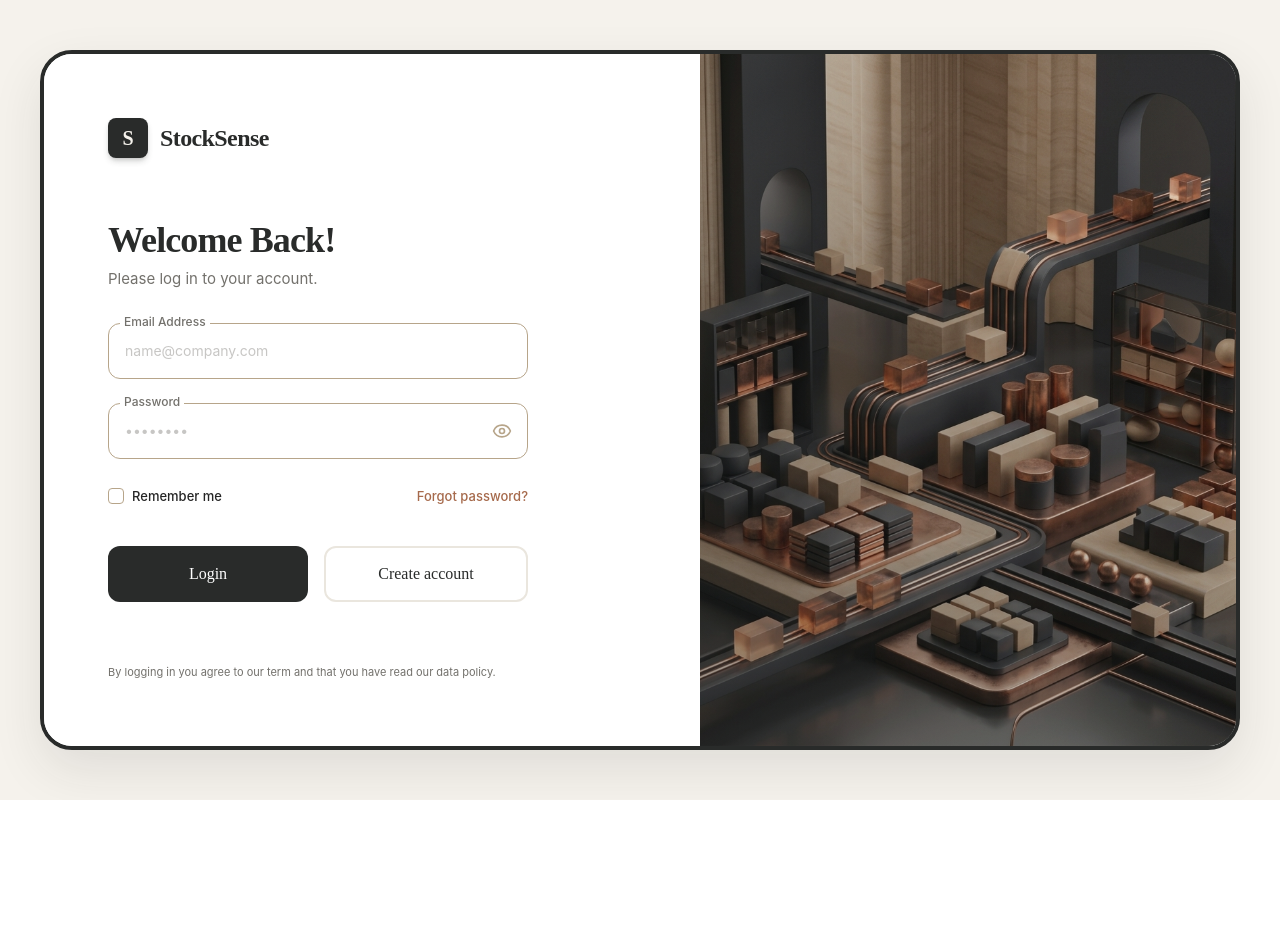
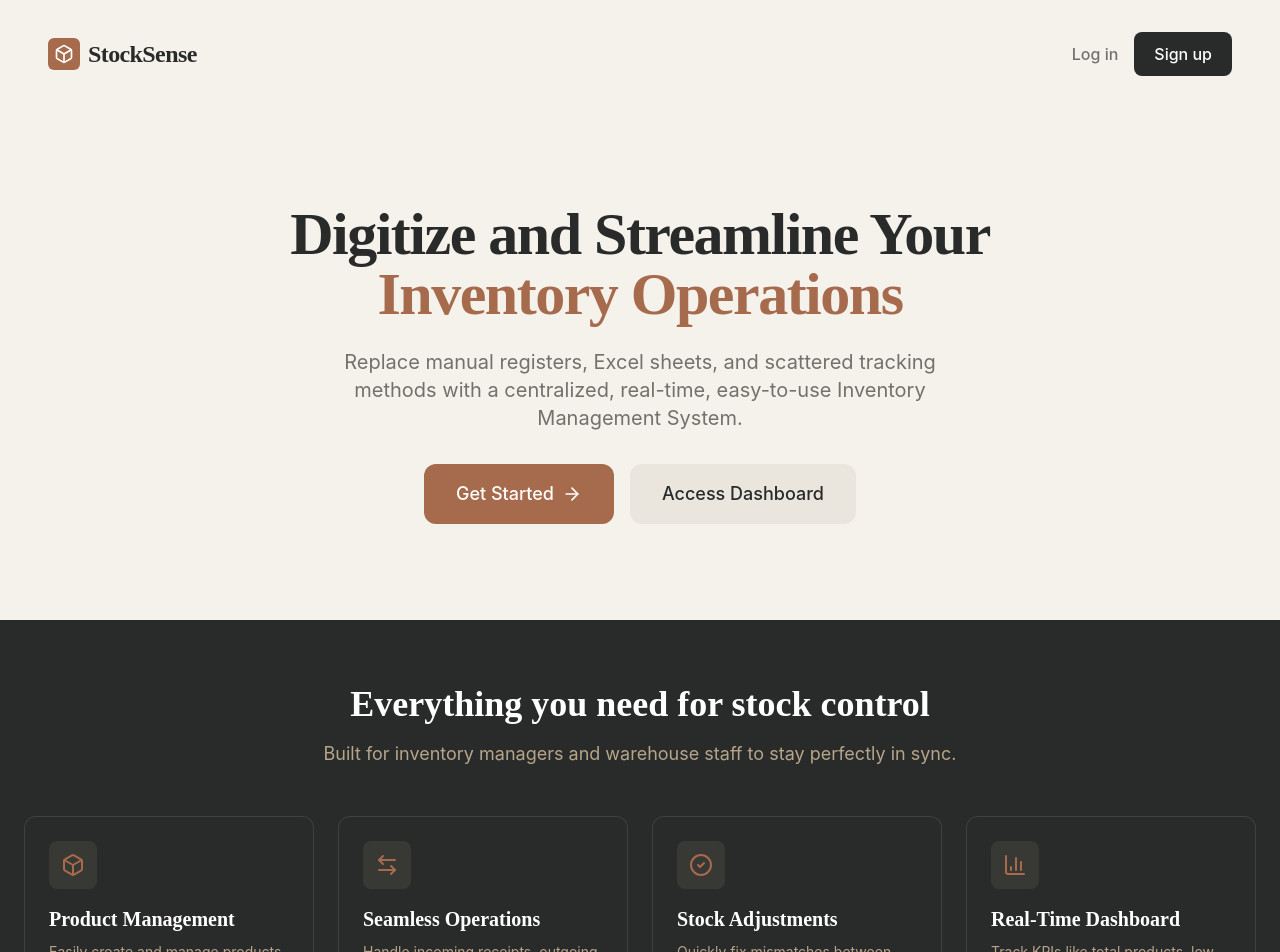
Before and after one commit to vanshi-shah/Stock-Sense, a React (Vite) app in the folder frontend/: page / in a window 1280 px wide. Before the commit this address led to /login. Shown: the top 952 px of the page. Before the commit the page ends 800 px from the top, so only its background shows below. Built offline with nearby package versions, Linux system fonts and the light colour scheme; no server answers.

Commit message:
Landing Page

```diff
--- a/frontend/src/App.tsx
+++ b/frontend/src/App.tsx
@@ -1,7 +1,8 @@
-import { Routes, Route, Navigate } from "react-router-dom";
+import { Routes, Route } from "react-router-dom";
 import { DashboardLayout } from "./layouts/DashboardLayout";
 import Dashboard from "./pages/Dashboard";
 import { ComponentGallery } from "./pages/ComponentGallery";
+import Landing from "./pages/Landing";
 import Login from "./pages/Login";
 import Signup from "./pages/Signup";
 import ResetPassword from "./pages/ResetPassword";
@@ -13,7 +14,7 @@ export function App() {
   return (
     <Routes>
       {/* Public routes */}
-      <Route path="/" element={<Navigate to="/login" replace />} />
+      <Route path="/" element={<Landing />} />
       <Route path="/login" element={<Login />} />
       <Route path="/signup" element={<Signup />} />
       <Route path="/reset-password" element={<ResetPassword />} />
--- /dev/null
+++ b/frontend/src/pages/Landing.tsx
@@ -0,0 +1,140 @@
+import { Link } from "react-router-dom";
+import { ArrowRight, BarChart3, Box, ArrowLeftRight, CheckCircle2 } from "lucide-react";
+
+export default function Landing() {
+  return (
+    <div className="min-h-screen bg-[#F5F2EC] text-[#252525] font-['Inter']">
+      {/* Navigation */}
+      <nav className="flex justify-between items-center px-6 py-6 md:px-12 md:py-8 max-w-7xl mx-auto">
+        <div className="flex items-center gap-2">
+          <div className="w-8 h-8 rounded-md bg-[#A66A4C] flex items-center justify-center">
+            <Box className="text-white w-5 h-5" />
+          </div>
+          <span className="text-2xl font-bold font-['Outfit'] tracking-tight text-[#292B2A]">StockSense</span>
+        </div>
+        <div className="flex items-center gap-[16px]">
+          <Link to="/login" className="text-[#73716C] hover:text-[#292B2A] font-medium transition-colors">
+            Log in
+          </Link>
+          <Link
+            to="/signup"
+            className="px-5 py-2.5 bg-[#292B2A] text-white rounded-lg hover:bg-[#292B2A]/90 font-medium transition-colors"
+          >
+            Sign up
+          </Link>
+        </div>
+      </nav>
+
+      {/* Hero Section */}
+      <header className="px-6 py-[64px] md:py-[96px] text-center max-w-4xl mx-auto">
+        <h1 className="text-5xl md:text-6xl font-bold font-['Outfit'] tracking-tight leading-tight text-[#292B2A] mb-[24px]">
+          Digitize and Streamline Your <span className="text-[#A66A4C]">Inventory Operations</span>
+        </h1>
+        <p className="text-lg md:text-xl text-[#73716C] mb-[32px] max-w-2xl mx-auto">
+          Replace manual registers, Excel sheets, and scattered tracking methods with a centralized, real-time, easy-to-use Inventory Management System.
+        </p>
+        <div className="flex flex-col sm:flex-row items-center justify-center gap-[16px]">
+          <Link
+            to="/signup"
+            className="w-full sm:w-auto px-8 py-4 bg-[#A66A4C] text-white rounded-xl font-medium text-lg hover:bg-[#A66A4C]/90 transition-colors flex items-center justify-center gap-2"
+          >
+            Get Started <ArrowRight className="w-5 h-5" />
+          </Link>
+          <Link
+            to="/login"
+            className="w-full sm:w-auto px-8 py-4 bg-[#EAE6DE] text-[#292B2A] rounded-xl font-medium text-lg hover:bg-[#EAE6DE]/80 transition-colors"
+          >
+            Access Dashboard
+          </Link>
+        </div>
+      </header>
+
+      {/* Features Section */}
+      <section className="bg-[#292B2A] text-white py-[64px] px-6">
+        <div className="max-w-7xl mx-auto">
+          <div className="text-center mb-[48px]">
+            <h2 className="text-3xl md:text-4xl font-bold font-['Outfit'] mb-[16px]">Everything you need for stock control</h2>
+            <p className="text-[#B7A58A] text-lg max-w-2xl mx-auto">Built for inventory managers and warehouse staff to stay perfectly in sync.</p>
+          </div>
+
+          <div className="grid md:grid-cols-2 lg:grid-cols-4 gap-[24px]">
+            <FeatureCard
+              icon={<Box className="w-6 h-6 text-[#A66A4C]" />}
+              title="Product Management"
+              description="Easily create and manage products with SKUs, categories, and initial stock quantities."
+            />
+            <FeatureCard
+              icon={<ArrowLeftRight className="w-6 h-6 text-[#A66A4C]" />}
+              title="Seamless Operations"
+              description="Handle incoming receipts, outgoing deliveries, and internal warehouse transfers smoothly."
+            />
+            <FeatureCard
+              icon={<CheckCircle2 className="w-6 h-6 text-[#A66A4C]" />}
+              title="Stock Adjustments"
+              description="Quickly fix mismatches between recorded numbers and physical stock counts."
+            />
+            <FeatureCard
+              icon={<BarChart3 className="w-6 h-6 text-[#A66A4C]" />}
+              title="Real-Time Dashboard"
+              description="Track KPIs like total products, low stock alerts, and pending document states instantly."
+            />
+          </div>
+        </div>
+      </section>
+
+      {/* Target Users Section */}
+      <section className="py-[64px] px-6 max-w-7xl mx-auto">
+        <div className="grid md:grid-cols-2 gap-[48px] items-center">
+          <div>
+            <h2 className="text-3xl font-bold font-['Outfit'] text-[#292B2A] mb-[24px]">Designed for exactly who needs it</h2>
+            <div className="space-y-[24px]">
+              <div className="p-[24px] bg-[#EAE6DE] rounded-xl">
+                <h3 className="text-xl font-bold text-[#292B2A] mb-[8px]">Inventory Managers</h3>
+                <p className="text-[#73716C]">Gain full visibility over incoming and outgoing stock, ledger history, and multi-warehouse analytics.</p>
+              </div>
+              <div className="p-[24px] bg-[#EAE6DE] rounded-xl border-l-4 border-[#A66A4C]">
+                <h3 className="text-xl font-bold text-[#292B2A] mb-[8px]">Warehouse Staff</h3>
+                <p className="text-[#73716C]">Quickly perform operational tasks like transferring goods, picking orders, shelving, and physical counting.</p>
+              </div>
+            </div>
+          </div>
+          <div className="bg-[#EAE6DE] h-[400px] rounded-2xl p-[32px] flex items-center justify-center relative overflow-hidden">
+             {/* Abstract mockup representation */}
+             <div className="w-full h-full bg-white rounded-lg shadow-xl overflow-hidden flex flex-col border border-[#B7A58A]/30">
+               <div className="h-12 border-b border-[#F5F2EC] flex items-center px-4 gap-2">
+                 <div className="w-3 h-3 rounded-full bg-[#EAE6DE]" />
+                 <div className="w-3 h-3 rounded-full bg-[#EAE6DE]" />
+                 <div className="w-3 h-3 rounded-full bg-[#EAE6DE]" />
+               </div>
+               <div className="flex-1 p-6 flex flex-col gap-4">
+                 <div className="flex gap-4">
+                   <div className="w-1/3 h-24 bg-[#F5F2EC] rounded-md" />
+                   <div className="w-1/3 h-24 bg-[#F5F2EC] rounded-md" />
+                   <div className="w-1/3 h-24 bg-[#F5F2EC] rounded-md" />
+                 </div>
+                 <div className="flex-1 bg-[#F5F2EC] rounded-md w-full" />
+               </div>
+             </div>
+          </div>
+        </div>
+      </section>
+
+      {/* Footer */}
+      <footer className="bg-[#292B2A] py-[32px] px-6 text-center text-[#B7A58A] border-t border-[#73716C]/20">
+        <p className="text-sm">© {new Date().getFullYear()} StockSense IMS. Built for the Odoo Hackathon 2026.</p>
+      </footer>
+    </div>
+  );
+}
+
+function FeatureCard({ icon, title, description }: { icon: React.ReactNode, title: string, description: string }) {
+  return (
+    <div className="p-[24px] rounded-xl bg-[#292B2A] border border-[#73716C]/30 hover:border-[#A66A4C] transition-colors">
+      <div className="w-12 h-12 bg-[#B7A58A]/10 rounded-lg flex items-center justify-center mb-[16px]">
+        {icon}
+      </div>
+      <h3 className="text-xl font-bold font-['Outfit'] mb-[8px]">{title}</h3>
+      <p className="text-[#B7A58A] text-sm leading-relaxed">{description}</p>
+    </div>
+  );
+}
```
